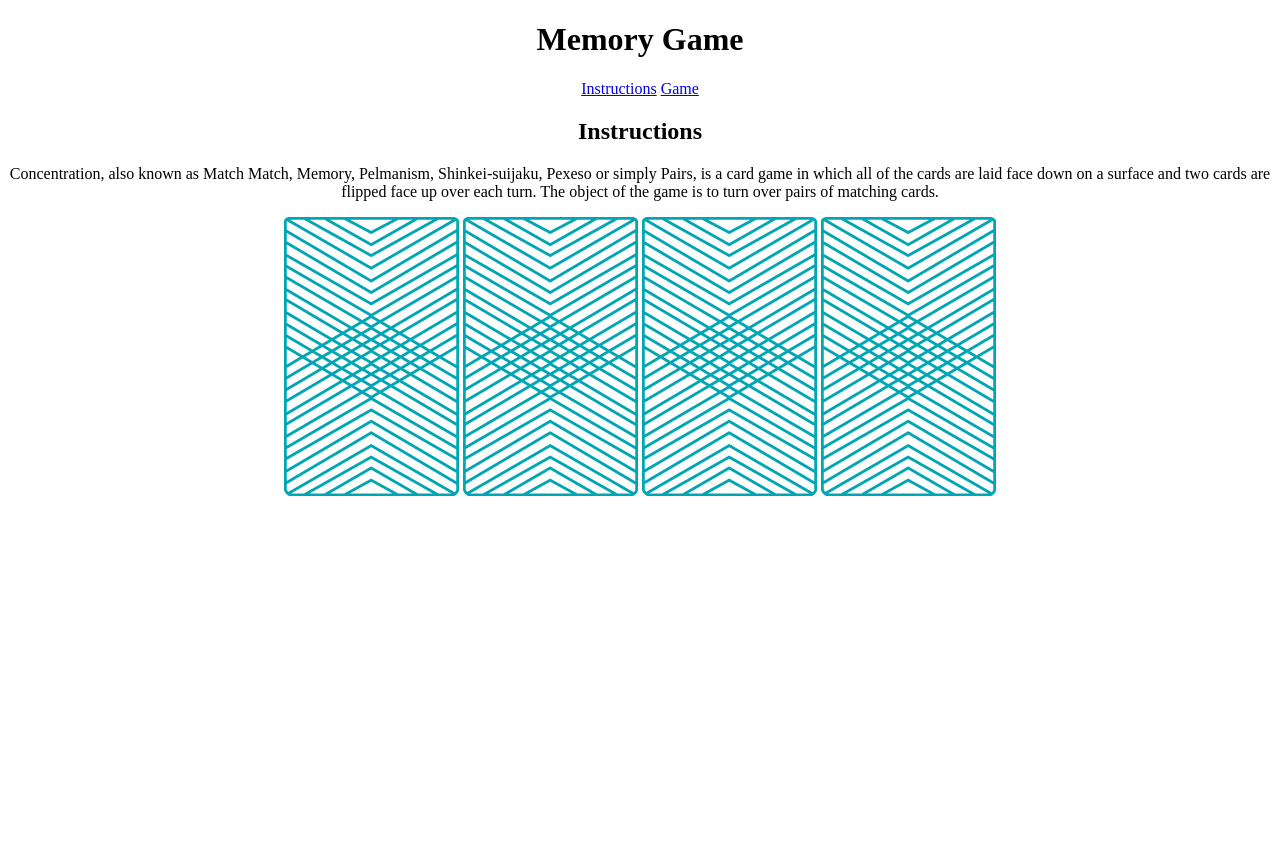
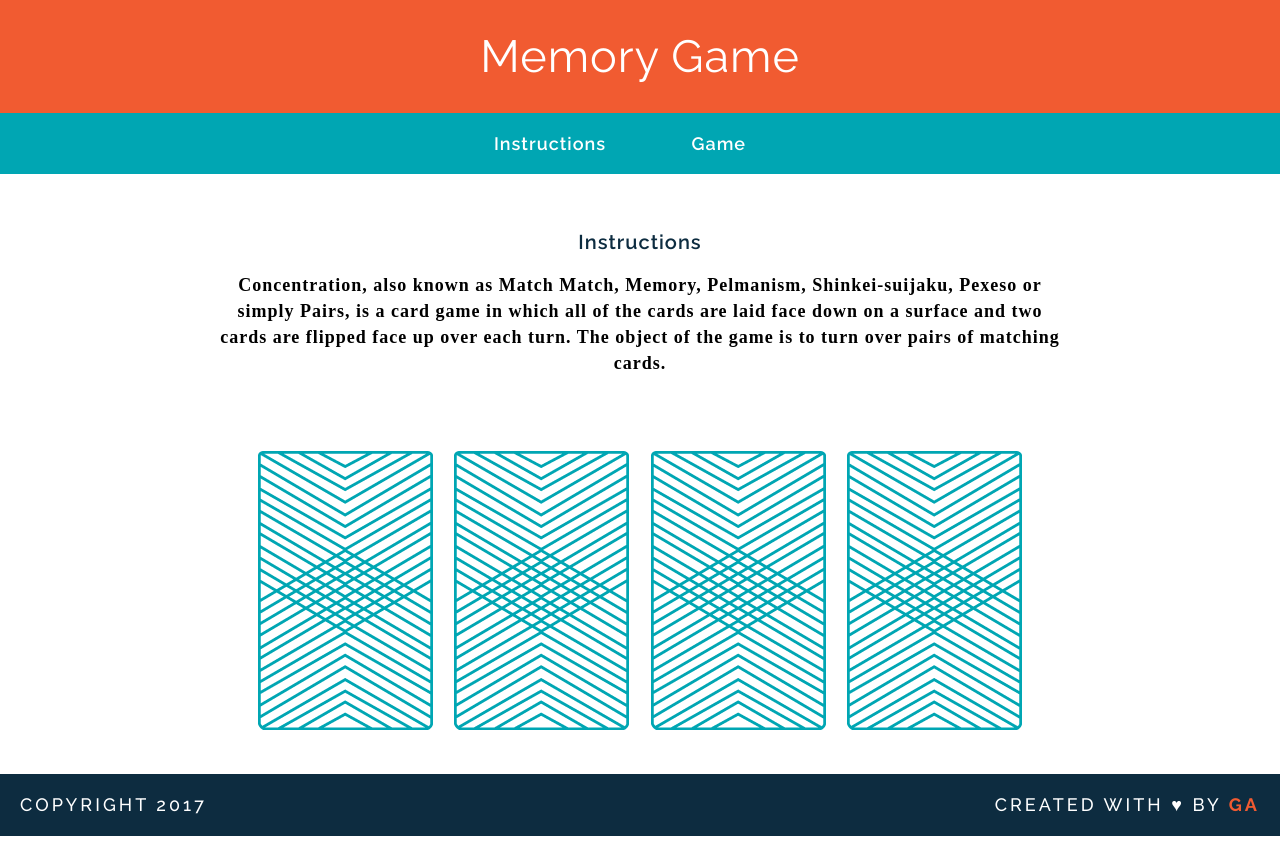
Before and after one commit to RockWilliams/wdi-fundamentals-memorygame, a plain HTML site: page memory_game/index.html in a window 1280 px wide. Before the commit the page ends 800 px from the top, so only its background shows below. Drawn offline with Linux system fonts and the light colour scheme; a web font is replaced by a local one.

```diff
--- a/memory_game/css/style.css
+++ b/memory_game/css/style.css
@@ -1,30 +1,86 @@
 body {
 	text-align: center;
+	margin: 0;
 }
-#header {
+h1 {
 	font-family: raleway;
-	color: #0D2C40;
+	/* color: #0D2C40; */
 	letter-spacing: 1px;
 	font-weight: 400;
 	font-size: 45px;
+	margin: 0;
 }
-.link {
+a {
 	text-decoration: none;
 	font-family: raleway;
-	color: #F15B31;
+	color: #ffffff;
 	letter-spacing: 1px;
 	font-weight: 600;
 	font-size: 18px;
+	margin: 0 20px;
+	border-bottom: 2px solid transparent;
 }
-#instructions {
+h2 {
 	font-family: raleway;
 	color: #0D2C40;
 	letter-spacing: 1px;
 	font-weight: 600;
 	font-size: 20px;
 }
-#description {
+p {
 	font-family: "droid-serif";
+	color: black;
 	line-height: 26px;
 	font-size: 18px;
 }
+header {
+	background-color: #F15B31;
+	color: white;
+	padding: 30px 20px;
+}
+nav {
+	background-color: #00A6B3;
+	padding: 20px;
+}
+main {
+	width: 850px;
+	margin: 35px auto;
+}
+img {
+	margin: 40px 8px;
+}
+footer {
+	text-transform: uppercase;
+	padding: 0 20px;
+	background-color: #0D2C40;
+
+	font-size: 14px;
+	letter-spacing: 0.08cm;
+	font-weight: 500;
+	font-color: white;
+}
+.copyright {
+	color: white;
+	float: left;
+	font-family: raleway;
+}
+.message {
+	color: white;
+	float: right;
+	font-family: raleway;
+}
+.clearfix:after {
+	visibility: hidden;
+	display: block;
+	content: " ";
+	clear: both;
+	height: 0;
+	font-size: 0;
+}
+.name {
+	color: #F15B31;
+	font-weight: 700;
+}
+a:hover {
+	border-color: white;
+}
--- a/memory_game/index.html
+++ b/memory_game/index.html
@@ -7,18 +7,34 @@
     <link href="https://fonts.googleapis.com/css?family=Droid+Serif|Raleway:400,500,600,700" rel="stylesheet">
   </head>
   <body>
-    <h1>Memory Game</h1>
-    <a href="#" target="_blank">Instructions<a/>
-    <a href="#" target="_blank">Game<a/>
-    <h2>Instructions</h2>
-    <p>
-      Concentration, also known as Match Match, Memory, Pelmanism, Shinkei-suijaku, Pexeso or simply Pairs, is a card game in which all of the cards are laid face down on a surface and two cards are flipped face up over each turn. The object of the game is to turn over pairs of matching cards.
-    </p>
-    <div>
+    <header>
+      <h1>Memory Game</h1>
+    </header>
+    <nav>
+      <a href="#instructions">Instructions<a/>
+      <a href="#game">Game<a/>
+    </nav>
+    <main>
+      <h2 id="instructions">Instructions</h2>
+      <p>
+        Concentration, also known as Match Match, Memory, Pelmanism, Shinkei-suijaku, Pexeso or simply Pairs, is a card game in which all of the cards are laid face down on a surface and two cards are flipped face up over each turn. The object of the game is to turn over pairs of matching cards.
+      </p>
+    </main>
+
+    <div id="game">
       <img src="images/back.png" alt="Queen of Diamonds">
       <img src="images/back.png" alt="Queen of Hearts">
       <img src="images/back.png" alt="King of Diamonds">
       <img src="images/back.png" alt="King of Hearts">
     </div>
+
+    <footer class="clearfix">
+      <p class="copyright">
+        Copyright 2017
+      </p>
+      <p class="message">
+        Created with &hearts; by <span class="name">GA</span>
+      </p>
+    </footer>
   </body>
 </html>
```
